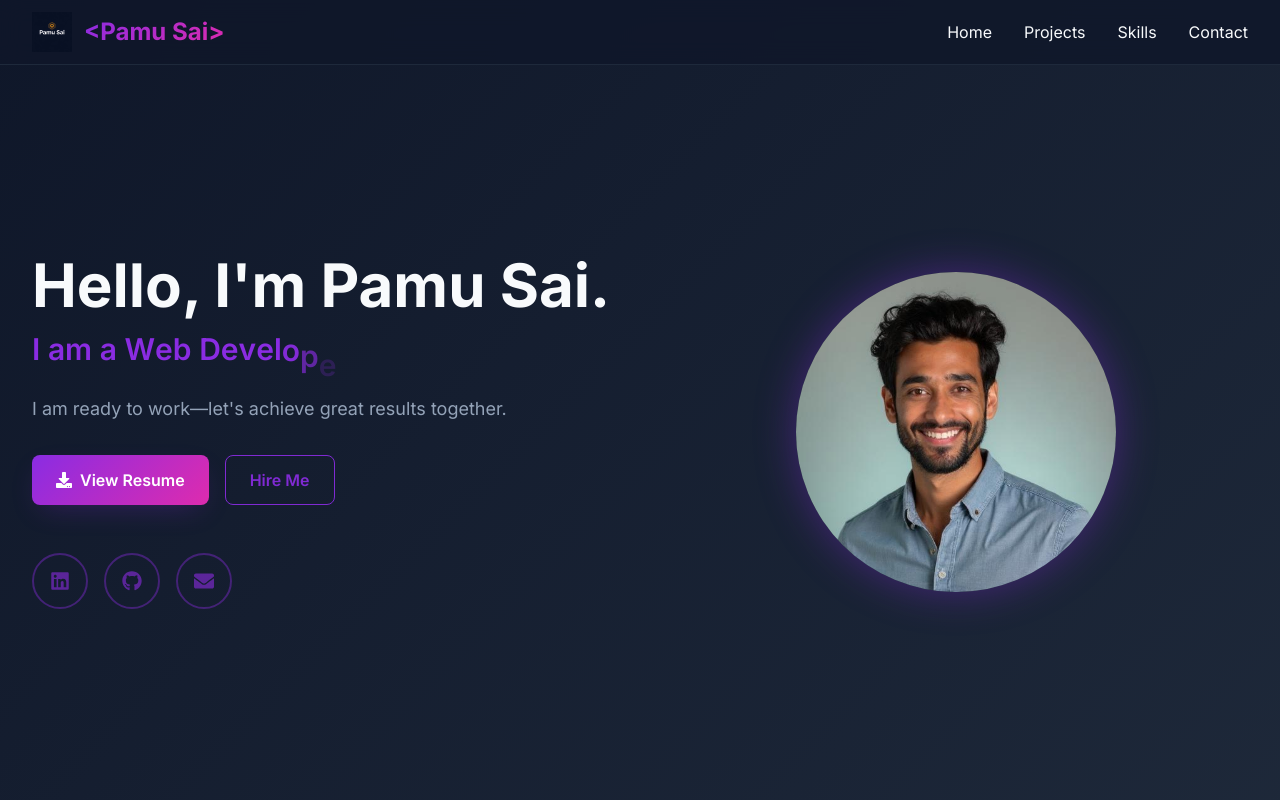
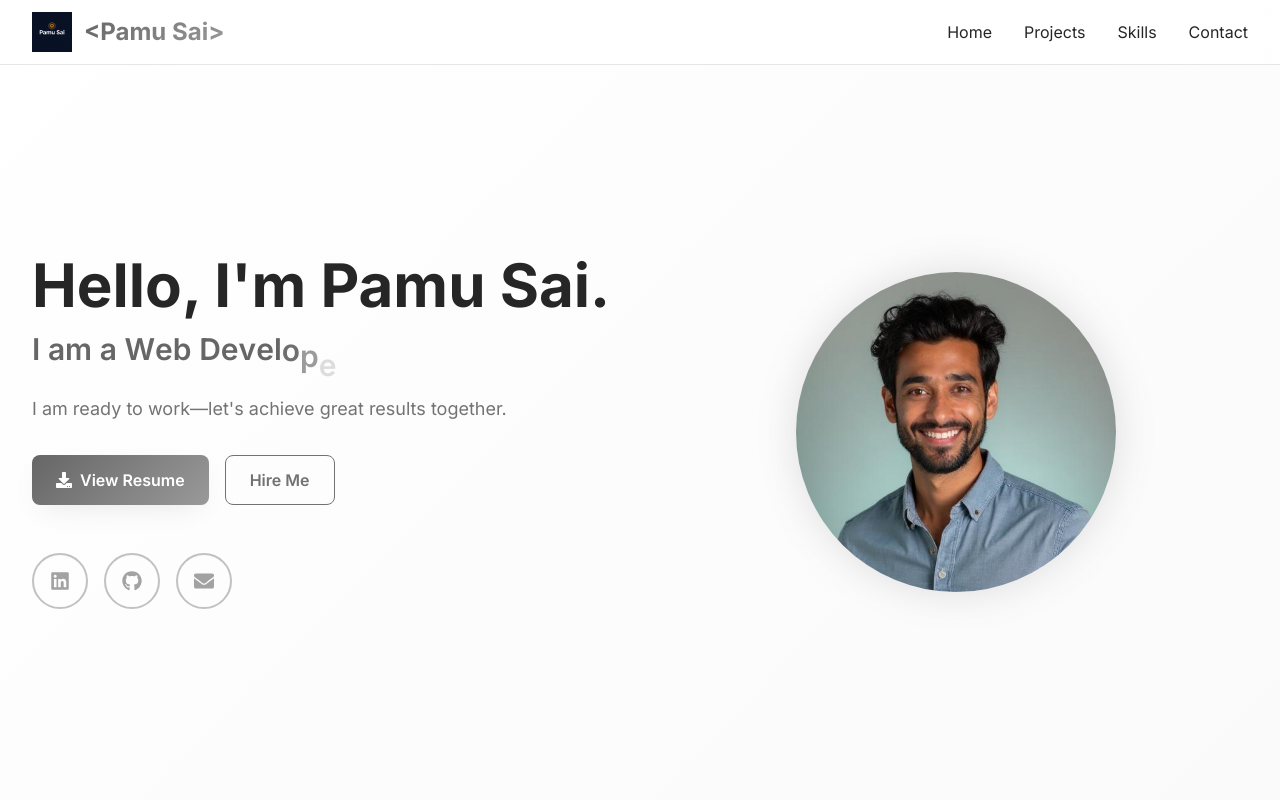
Before and after one commit to pamusai04/pamu-sai-portfolio-craft, a React (Vite) app: page / in a window 1280 px wide. Shown: the top 800 px of the page. Built offline with nearby package versions, Linux system fonts and the light colour scheme.

Commit message:
Update UI with white and gray colors
Update the UI to use white and gray color schemes with Tailwind CSS.

```diff
--- a/src/index.css
+++ b/src/index.css
@@ -8,45 +8,45 @@ All colors MUST be HSL.
 
 @layer base {
   :root {
-    --background: 222.2 47.4% 11.2%;
-    --foreground: 210 40% 98%;
+    --background: 0 0% 100%;
+    --foreground: 0 0% 15%;
 
-    --card: 217.2 32.6% 17.5%;
-    --card-foreground: 210 40% 98%;
+    --card: 0 0% 98%;
+    --card-foreground: 0 0% 15%;
 
-    --popover: 217.2 32.6% 17.5%;
-    --popover-foreground: 210 40% 98%;
+    --popover: 0 0% 100%;
+    --popover-foreground: 0 0% 15%;
 
-    --primary: 271 76% 53%;
-    --primary-foreground: 210 40% 98%;
+    --primary: 0 0% 40%;
+    --primary-foreground: 0 0% 98%;
 
-    --secondary: 217.2 32.6% 17.5%;
-    --secondary-foreground: 210 40% 98%;
+    --secondary: 0 0% 96%;
+    --secondary-foreground: 0 0% 15%;
 
-    --muted: 217.2 32.6% 17.5%;
-    --muted-foreground: 215 20.2% 65.1%;
+    --muted: 0 0% 96%;
+    --muted-foreground: 0 0% 45%;
 
-    --accent: 217.2 32.6% 17.5%;
-    --accent-foreground: 210 40% 98%;
+    --accent: 0 0% 96%;
+    --accent-foreground: 0 0% 15%;
 
-    --destructive: 0 62.8% 30.6%;
-    --destructive-foreground: 210 40% 98%;
+    --destructive: 0 84.2% 60.2%;
+    --destructive-foreground: 0 0% 98%;
 
-    --border: 217.2 32.6% 17.5%;
-    --input: 217.2 32.6% 17.5%;
-    --ring: 271 76% 53%;
+    --border: 0 0% 90%;
+    --input: 0 0% 90%;
+    --ring: 0 0% 40%;
 
     /* Custom Portfolio Colors */
-    --gradient-primary: linear-gradient(135deg, hsl(271, 76%, 53%), hsl(316, 73%, 52%));
-    --gradient-secondary: linear-gradient(135deg, hsl(271, 76%, 53%), hsl(262, 83%, 58%));
-    --purple-glow: 271 76% 53%;
-    --pink-glow: 316 73% 52%;
-    --hero-bg: linear-gradient(135deg, hsl(222, 47%, 11%) 0%, hsl(217, 32%, 17%) 100%);
+    --gradient-primary: linear-gradient(135deg, hsl(0, 0%, 40%), hsl(0, 0%, 60%));
+    --gradient-secondary: linear-gradient(135deg, hsl(0, 0%, 50%), hsl(0, 0%, 70%));
+    --gray-glow: 0 0% 40%;
+    --light-glow: 0 0% 60%;
+    --hero-bg: linear-gradient(135deg, hsl(0, 0%, 100%) 0%, hsl(0, 0%, 98%) 100%);
 
     /* Shadows */
-    --shadow-elegant: 0 10px 30px -10px hsl(271 76% 53% / 0.3);
-    --shadow-glow: 0 0 40px hsl(271 76% 53% / 0.4);
-    --shadow-pink: 0 0 30px hsl(316 73% 52% / 0.3);
+    --shadow-elegant: 0 10px 30px -10px hsl(0 0% 0% / 0.1);
+    --shadow-glow: 0 0 40px hsl(0 0% 40% / 0.2);
+    --shadow-gray: 0 0 30px hsl(0 0% 0% / 0.1);
 
     /* Animations */
     --transition-smooth: all 0.3s cubic-bezier(0.4, 0, 0.2, 1);
@@ -72,41 +72,41 @@ All colors MUST be HSL.
   }
 
   .dark {
-    --background: 222.2 47.4% 11.2%;
-    --foreground: 210 40% 98%;
+    --background: 0 0% 10%;
+    --foreground: 0 0% 95%;
 
-    --card: 217.2 32.6% 17.5%;
-    --card-foreground: 210 40% 98%;
+    --card: 0 0% 15%;
+    --card-foreground: 0 0% 95%;
 
-    --popover: 217.2 32.6% 17.5%;
-    --popover-foreground: 210 40% 98%;
+    --popover: 0 0% 15%;
+    --popover-foreground: 0 0% 95%;
 
-    --primary: 271 76% 53%;
-    --primary-foreground: 210 40% 98%;
+    --primary: 0 0% 70%;
+    --primary-foreground: 0 0% 15%;
 
-    --secondary: 217.2 32.6% 17.5%;
-    --secondary-foreground: 210 40% 98%;
+    --secondary: 0 0% 20%;
+    --secondary-foreground: 0 0% 95%;
 
-    --muted: 217.2 32.6% 17.5%;
-    --muted-foreground: 215 20.2% 65.1%;
+    --muted: 0 0% 20%;
+    --muted-foreground: 0 0% 60%;
 
-    --accent: 217.2 32.6% 17.5%;
-    --accent-foreground: 210 40% 98%;
+    --accent: 0 0% 20%;
+    --accent-foreground: 0 0% 95%;
 
-    --destructive: 0 62.8% 30.6%;
-    --destructive-foreground: 210 40% 98%;
+    --destructive: 0 62.8% 50.6%;
+    --destructive-foreground: 0 0% 95%;
 
-    --border: 217.2 32.6% 17.5%;
-    --input: 217.2 32.6% 17.5%;
-    --ring: 271 76% 53%;
-    --sidebar-background: 240 5.9% 10%;
-    --sidebar-foreground: 240 4.8% 95.9%;
-    --sidebar-primary: 224.3 76.3% 48%;
-    --sidebar-primary-foreground: 0 0% 100%;
-    --sidebar-accent: 240 3.7% 15.9%;
-    --sidebar-accent-foreground: 240 4.8% 95.9%;
-    --sidebar-border: 240 3.7% 15.9%;
-    --sidebar-ring: 217.2 91.2% 59.8%;
+    --border: 0 0% 25%;
+    --input: 0 0% 25%;
+    --ring: 0 0% 70%;
+    --sidebar-background: 0 0% 15%;
+    --sidebar-foreground: 0 0% 90%;
+    --sidebar-primary: 0 0% 70%;
+    --sidebar-primary-foreground: 0 0% 15%;
+    --sidebar-accent: 0 0% 20%;
+    --sidebar-accent-foreground: 0 0% 90%;
+    --sidebar-border: 0 0% 25%;
+    --sidebar-ring: 0 0% 70%;
   }
 }
 
@@ -145,8 +145,8 @@ All colors MUST be HSL.
     box-shadow: var(--shadow-glow);
   }
 
-  .shadow-pink {
-    box-shadow: var(--shadow-pink);
+  .shadow-gray {
+    box-shadow: var(--shadow-gray);
   }
 
   .transition-smooth {
```
